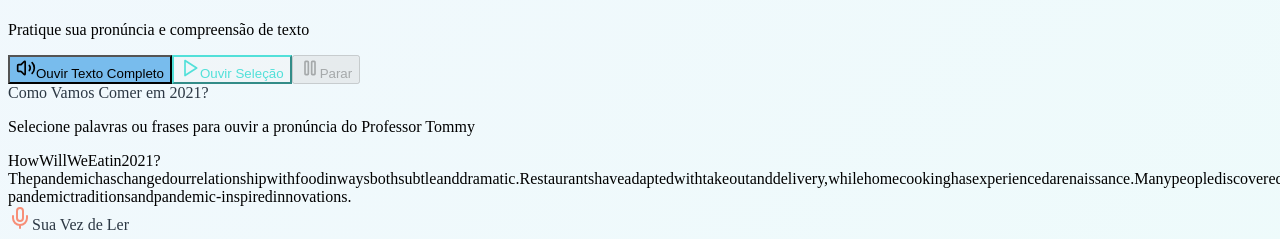
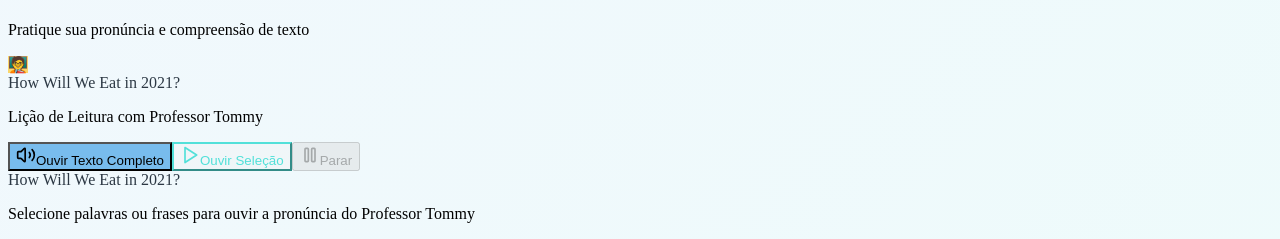
Before and after one commit to Bisao/TommysAcadamy, a React (Vite) app in the folder client/: page /reading in a window 1280 px wide. Shown: the part 136-375 px from the top of the page. Built offline with nearby package versions, Linux system fonts and the light colour scheme; no server answers.

Commit message:
Restored to '41df7928d079d427d536c4962a11b96239db443a'
Replit-Restored-To: 41df7928d079d427d536c4962a11b96239db443a

```diff
--- a/client/src/components/reading-lesson.tsx
+++ b/client/src/components/reading-lesson.tsx
@@ -223,7 +223,23 @@ export default function ReadingLesson({ title, text, onComplete }: ReadingLesson
 
   return (
     <div className="max-w-4xl mx-auto p-6 space-y-6">
-
+      {/* Header com Tommy */}
+      <Card className="border-4 border-cartoon-teal bg-gradient-to-r from-cartoon-mint/20 to-cartoon-teal/20">
+        <CardHeader>
+          <div className="flex items-center space-x-4">
+            <Avatar className="w-16 h-16 border-4 border-cartoon-teal">
+              <AvatarImage src="/teacher-tommy.png" alt="Teacher Tommy" />
+              <AvatarFallback className="bg-cartoon-yellow text-cartoon-dark text-xl font-bold">
+                🧑‍🏫
+              </AvatarFallback>
+            </Avatar>
+            <div>
+              <CardTitle className="text-2xl text-cartoon-dark">{title}</CardTitle>
+              <p className="text-gray-600">Lição de Leitura com Professor Tommy</p>
+            </div>
+          </div>
+        </CardHeader>
+      </Card>
 
       {/* Controles de Áudio */}
       <Card className="border-2 border-cartoon-gray">
@@ -272,7 +288,7 @@ export default function ReadingLesson({ title, text, onComplete }: ReadingLesson
       <Card className="border-2 border-cartoon-gray">
         <CardHeader>
           <div className="text-center mb-4">
-            <CardTitle className="text-2xl text-cartoon-dark mb-2">Como Vamos Comer em 2021?</CardTitle>
+            <CardTitle className="text-2xl text-cartoon-dark mb-2">{title}</CardTitle>
             <p className="text-sm text-gray-600">
               Selecione palavras ou frases para ouvir a pronúncia do Professor Tommy
             </p>
```
Also changed, not shown: attached_assets/image_1749194951008.png (deleted), attached_assets/image_1749194982953.png (deleted).
